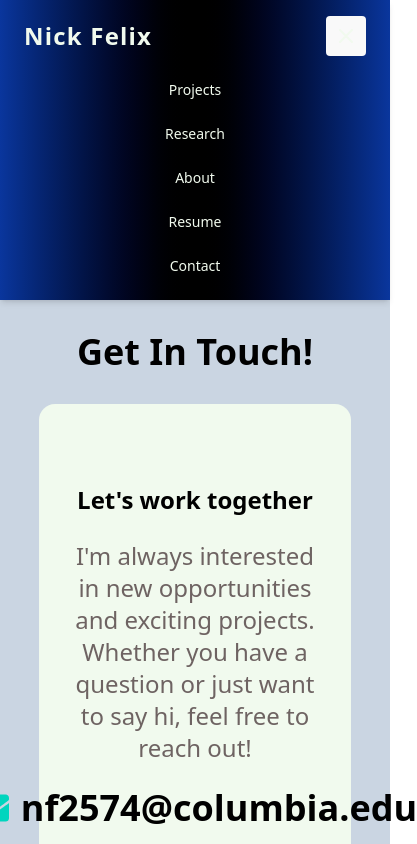
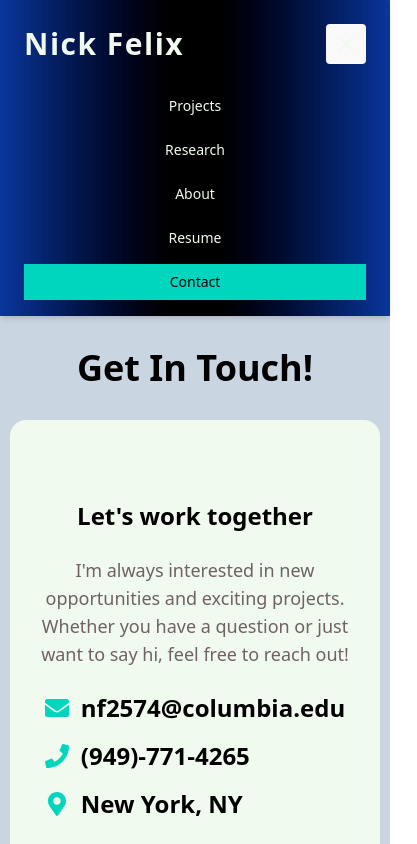
Before and after one commit to nicorox247/Nick-Felix-Site, a React (Vite) app: page /contact in a window 390 px wide. Both pictures are taken after a click on the button "Toggle menu". Shown: the top 844 px of the page, 417 px wide, since content can reach past the window. Built offline with nearby package versions, Linux system fonts and the light colour scheme.

Commit message:
responsive sizing fixes

```diff
--- a/src/App.css
+++ b/src/App.css
@@ -146,15 +146,15 @@ a:hover{
   }
 
   h1 {
-    @apply text-5xl font-bold text-dark;
+    @apply text-3xl md:text-5xl font-bold text-dark;
   }
 
   h2 {
-    @apply text-4xl font-semibold text-dark;
+    @apply font-semibold text-dark;
   }
 
   p {
-    @apply text-2xl text-muted;
+    @apply text-lg md:text-2xl text-muted;
   }
 
   a {
--- a/src/components/NavBar.jsx
+++ b/src/components/NavBar.jsx
@@ -6,23 +6,23 @@ export default function NavBar() {
 
   return (
     <header className="sticky top-0 z-50 bg-gradient-primary text-light shadow-md backdrop-blur bg-opacity-90">
-      <nav className="max-w-7xl mx-auto flex items-center justify-between p-4 px-6 md:px-8">
+      <nav className="lg:max-w-[85%] mx-auto flex items-center justify-between py-6 px-6 md:px-8">
         {/* Logo / Name */}
         <Link
           to="/"
-          className="text-2xl md:text-3xl font-extrabold tracking-wider hover:text-highlight transition-colors duration-300"
+          className="text-3xl md:text-4xl font-extrabold tracking-wider transition-colors duration-300"
         >
           Nick Felix
         </Link>
 
         {/* Desktop Links */}
-        <ul className="hidden md:flex gap-8 text-sm font-semibold uppercase tracking-wider">
+        <ul className="hidden md:flex gap-8 text-sm md:text-md font-semibold uppercase tracking-wider">
           {['projects', 'research', 'about', 'resume', 'contact'].map((page) => (
             <li key={page}>
               <NavLink
                 to={`/${page}`}
                 className={({ isActive }) =>
-                  `transition-colors duration-200 hover:text-highlight ${
+                  `transition-colors duration-200 ${
                     isActive ? '!text-highlight' : ''
                   }`
                 }
@@ -36,7 +36,7 @@ export default function NavBar() {
         {/* Mobile Menu Button */}
         <button
           onClick={() => setIsOpen(!isOpen)}
-          className="md:hidden p-2 rounded hover:bg-highlight transition-colors"
+          className="md:hidden p-2 rounded hover:bg-highlight transition-colors text-light"
           aria-label="Toggle menu"
         >
           <svg
@@ -59,14 +59,21 @@ export default function NavBar() {
       {isOpen && (
         <div className="md:hidden bg-gradient-primary px-6 pb-4 space-y-2 text-sm font-medium">
           {['projects', 'research', 'about', 'resume', 'contact'].map((page) => (
-            <Link
+            <NavLink
               key={page}
               to={`/${page}`}
               onClick={() => setIsOpen(false)}
-              className="block w-full py-2 text-light hover:text-highlight transition-colors duration-200"
+
+              className={({ isActive }) =>
+                `block w-full py-2 transition-colors duration-200 ${
+                  isActive ? 'bg-highlight text-dark' : 'hover:bg-highlight hover:text-dark'
+                }`
+              }
+
+
             >
               {page.charAt(0).toUpperCase() + page.slice(1)}
-            </Link>
+            </NavLink>
           ))}
         </div>
       )}
--- a/src/pages/Contact.jsx
+++ b/src/pages/Contact.jsx
@@ -64,10 +64,10 @@ export default function Contact() {
 
 
   return (
-    <div>
+    <div className='pb-10 md:pb-5'>
       <h1 className="text-4xl font-bold m-8 text-center">Get In Touch!</h1>
 
-    <div className=" mx-auto px-6 py-20 max-w-[80%] rounded-2xl bg-light ">
+    <div className=" mx-auto px-6 py-20 max-w-[95%] md:max-w-[80%] rounded-2xl bg-light">
 
       <div className="grid grid-cols-1 lg:grid-cols-2 gap-12">
         {/* Left Column – Contact Info */}
@@ -76,7 +76,7 @@ export default function Contact() {
           <p className="text-muted">
             I'm always interested in new opportunities and exciting projects. Whether you have a question or just want to say hi, feel free to reach out!
           </p>
-          <div className="space-y-4 text-4xl">
+          <div className="space-y-4 text-2xl xl:text-3xl">
             <div className="flex items-center gap-3">
               <FaEnvelope className="text-highlight" />
               <h2 className=''>nf2574@columbia.edu</h2>
```
